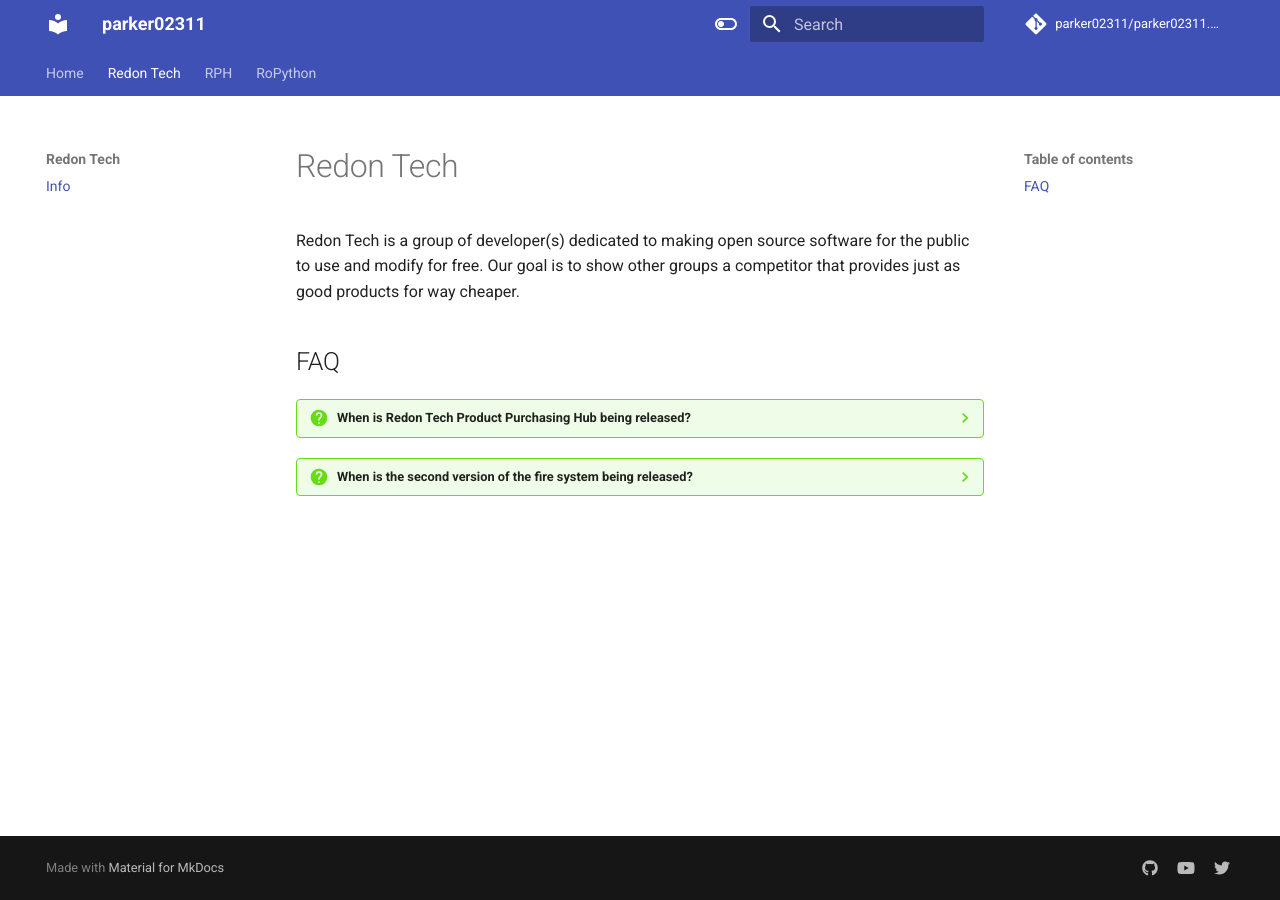
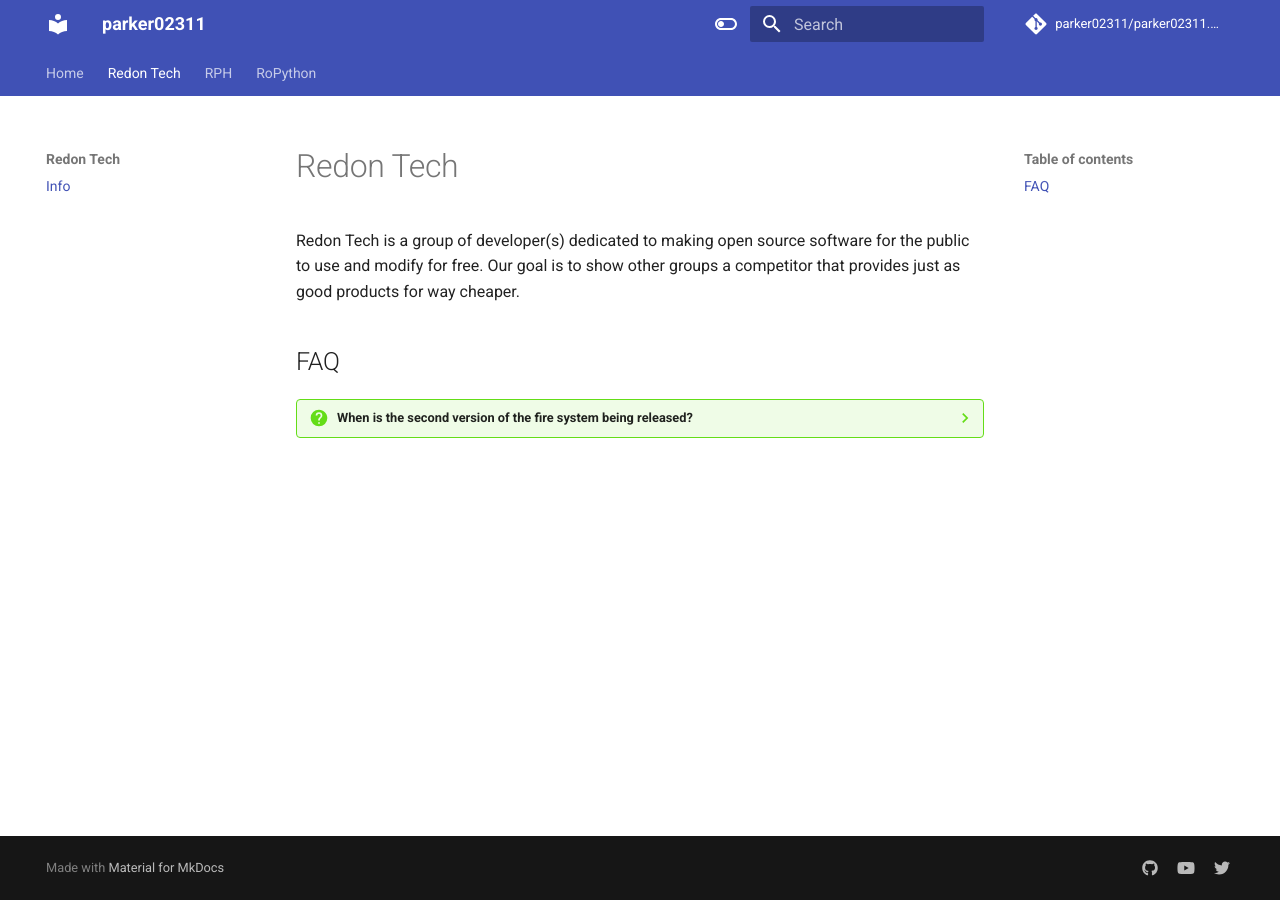
Before and after one commit to parker02311/parker02311.github.io, an MkDocs documentation site: the page built from pages/redon-tech/info.md, in a window 1280 px wide. Built offline with MkDocs 1.6.1 and Material for MkDocs 9.7.7, drawn with Linux system fonts in a browser that asks for light colours; comment, search, counter and statistics services are not loaded.

Commit message:
Update info.md

```diff
--- a/pages/redon-tech/info.md
+++ b/pages/redon-tech/info.md
@@ -4,10 +4,6 @@ Redon Tech is a group of developer(s) dedicated to making open source software f
 
 ## FAQ
 
-??? question "When is Redon Tech Product Purchasing Hub being released?"
-
-    The Redon Tech Product Purchasing Hub is getting really close to being released. Join the [Redon Tech Discord](https://discord.gg/Eb384Xw) for more update on the hub.
-
 ??? question "When is the second version of the fire system being released?"
 
     Work on Redon Tech Fire System V2.0 will start soon after V1.0 of the Product Purchasing Hub releasing.
```
